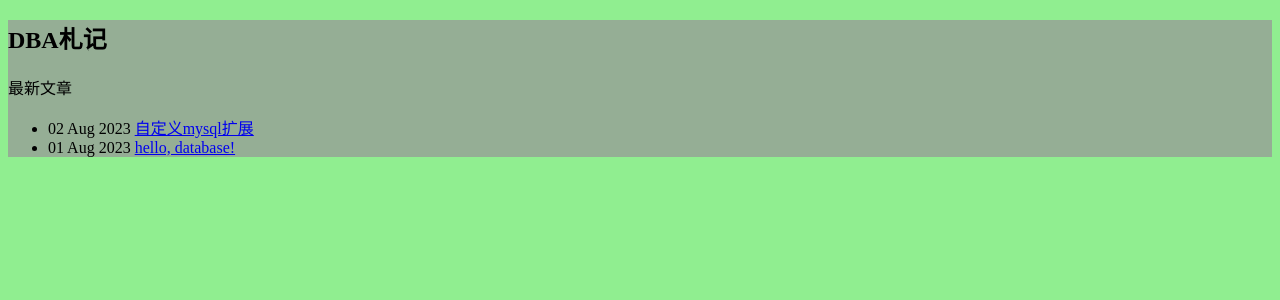
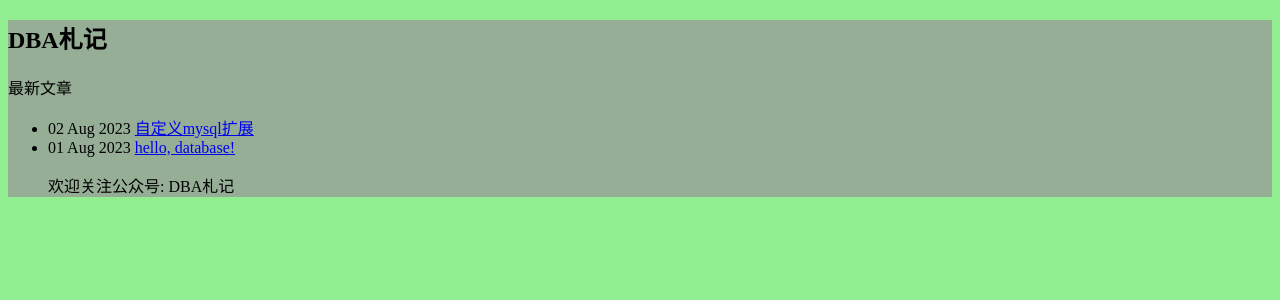
Before and after one commit to CorollaD/dbanotes, a Jekyll site: the page built from index.html, in a window 1280 px wide. Shown: the top 300 px of the page. Built offline with Jekyll 4.4.1, drawn with Linux system fonts in a browser that asks for light colours.

Commit message:
update defaults style

```diff
--- a/index.html
+++ b/index.html
@@ -14,5 +14,6 @@ title: DBA札记
 <li>{{ post.date | date_to_string }} <a href="{{ site.baseurl }}{{ post.url }}">{{ post.title }}</a></li>
 
 {% endfor %}
+<p>欢迎关注公众号: DBA札记</p>
 
 </ul>
```
